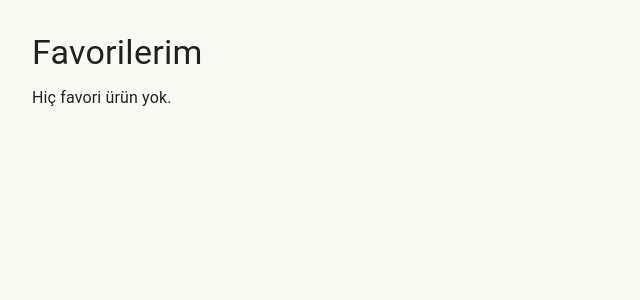
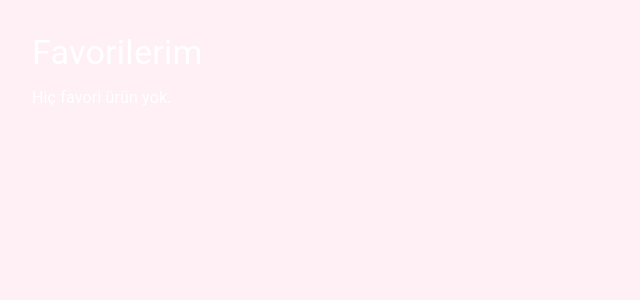
Before and after one commit to Dotzy2482/alisveris-uygulamasi, a React (Create React App) app: page /favorites in a window 1280 px wide. Shown: the top 300 px of the page, without its empty margins (0-640 px from the left). Built offline with nearby package versions, Linux system fonts and the light colour scheme.

Commit message:
transparent tema

```diff
--- a/src/Theme/theme.ts
+++ b/src/Theme/theme.ts
@@ -2,22 +2,93 @@ import { createTheme } from "@mui/material/styles";
 
 const theme = createTheme({
   palette: {
+    mode: "light",
     background: {
-      default: "#FAFAF5", // Arka plan
+      default: "#fff0f5", // Hafif pastel arka plan
+      paper: "rgba(255, 255, 255, 0.08)", // Glass morphism için yarı saydamlık
     },
     primary: {
-      main: "#556B2F", // Ana buton
+      main: "rgba(255, 255, 255, 0.15)",
       contrastText: "#ffffff",
     },
-    secondary: {
-      main: "#FDE68A", // Hover veya ikinci buton
-    },
-    success: {
-      main: "#CDE4A7", // Onay butonları vb.
+    text: {
+      primary: "#ffffff",
+      secondary: "#ffffff",
     },
   },
   shape: {
-    borderRadius: 12, // Tüm bileşenlerde köşe yumuşaklığı
+    borderRadius: 20,
+  },
+  components: {
+    MuiPaper: {
+      styleOverrides: {
+        root: {
+          backgroundColor: "rgba(255, 255, 255, 0.08)",
+          border: "1px solid rgba(255, 255, 255, 0.25)",
+          backdropFilter: "blur(20px)",
+          WebkitBackdropFilter: "blur(20px) saturate(180%)",
+          borderRadius: "30px",
+          boxShadow: `
+            0 4px 20px rgba(31, 38, 135, 0.2),
+            inset 0 1px 1px rgba(255, 255, 255, 0.06),
+            inset 0 -1px 1px rgba(0, 0, 0, 0.05)
+          `,
+          color: "#fff",
+        },
+      },
+    },
+    MuiTextField: {
+      styleOverrides: {
+        root: {
+          "& .MuiOutlinedInput-root": {
+            backgroundColor: "rgba(255, 255, 255, 0.05)",
+            borderRadius: 12,
+            color: "#fff",
+            "& fieldset": {
+              borderColor: "rgba(255, 255, 255, 0.2)",
+            },
+            "&:hover fieldset": {
+              borderColor: "rgba(255, 255, 255, 0.4)",
+            },
+            "&.Mui-focused fieldset": {
+              borderColor: "rgba(255, 255, 255, 0.6)",
+            },
+          },
+          "& .MuiInputLabel-root": {
+            color: "#fff",
+          },
+        },
+      },
+    },
+    MuiCheckbox: {
+      styleOverrides: {
+        root: {
+          color: "rgba(255, 255, 255, 0.6)",
+          "&.Mui-checked": {
+            color: "rgba(255, 255, 255, 0.9)",
+          },
+        },
+      },
+    },
+    MuiButton: {
+      styleOverrides: {
+        root: {
+          background: "rgba(255, 255, 255, 0.15)",
+          color: "#ffffff",
+          borderRadius: 12,
+          fontWeight: "bold",
+          textTransform: "none",
+          border: "1px solid rgba(255, 255, 255, 0.3)",
+          boxShadow: "0 4px 20px rgba(255, 255, 255, 0.1)",
+          backdropFilter: "blur(12px)",
+          WebkitBackdropFilter: "blur(12px)",
+          "&:hover": {
+            background: "rgba(255, 255, 255, 0.25)",
+            boxShadow: "0 6px 30px rgba(255, 255, 255, 0.2)",
+          },
+        },
+      },
+    },
   },
 });
 
--- a/src/pages/LoginPage.tsx
+++ b/src/pages/LoginPage.tsx
@@ -15,7 +15,7 @@ import {
 import { Visibility, VisibilityOff } from "@mui/icons-material";
 import { useNavigate } from "react-router-dom";
 import * as THREE from "three";
-import CELLS from "vanta/dist/vanta.cells.min";
+import FOG from "vanta/dist/vanta.fog.min";
 
 const LoginPage = () => {
   const [userName, setUserName] = useState("");
@@ -26,9 +26,8 @@ const LoginPage = () => {
   const navigate = useNavigate();
 
   const vantaRef = useRef<HTMLDivElement>(null);
-  const vantaEffect = useRef<any>(null); // useState yerine useRef
+  const vantaEffect = useRef<any>(null);
 
-  // Giriş yapmışsa yönlendir
   useEffect(() => {
     const user = localStorage.getItem("userName");
     if (user) {
@@ -36,16 +35,18 @@ const LoginPage = () => {
     }
   }, [navigate]);
 
-  // Vanta efekti başlat
   useEffect(() => {
     if (!vantaEffect.current && vantaRef.current) {
-      vantaEffect.current = CELLS({
+      vantaEffect.current = FOG({
         el: vantaRef.current,
         THREE,
-        color1: 0x0c8c8c,
-        color2: 0xffe735,
-        size: 1.5,
-        speed: 1.0,
+        highlightColor: 0xffc300,
+        midtoneColor: 0xff1f00,
+        lowlightColor: 0x2d00ff,
+        baseColor: 0xffebeb,
+        blurFactor: 0.6,
+        speed: 1,
+        zoom: 1,
       });
     }
 
@@ -53,7 +54,7 @@ const LoginPage = () => {
       vantaEffect.current?.destroy();
       vantaEffect.current = null;
     };
-  }, []); // sadece ilk renderda çalışır
+  }, []);
 
   const handleLogin = () => {
     if (userName.trim() && password.trim()) {
@@ -92,13 +93,20 @@ const LoginPage = () => {
           sx={{
             padding: 4,
             width: 350,
-            backdropFilter: "blur(10px)",
-            backgroundColor: "rgba(0, 0, 0, 0.4)",
-            borderRadius: 3,
-            color: "white",
-            boxShadow: "0 8px 32px 0 rgba(0, 0, 0, 0.37)",
+            borderRadius: "30px",
+            background: "rgba(255, 255, 255, 0.08)",
+            border: "1px solid rgba(255, 255, 255, 0.25)",
+            backdropFilter: "blur(20px)",
+            WebkitBackdropFilter: "blur(20px) saturate(180%)",
+            color: "#fff",
+            boxShadow: `
+              0 4px 16px 0 rgba(31, 38, 135, 0.2),
+              inset 0 1px 1px rgba(255, 255, 255, 0.08),
+              inset 0 -1px 1px rgba(0, 0, 0, 0.05)
+            `,
           }}
         >
+
           <Typography variant="h5" mb={3} textAlign="center" sx={{ color: "white" }}>
             Giriş Yap
           </Typography>
@@ -110,8 +118,24 @@ const LoginPage = () => {
             margin="normal"
             value={userName}
             onChange={(e) => setUserName(e.target.value)}
-            InputProps={{ style: { color: "white" } }}
-            InputLabelProps={{ style: { color: "#ccc" } }}
+            sx={{
+              input: { color: "white" },
+              label: { color: "#fff" },
+              "& .MuiOutlinedInput-root": {
+                background: "rgba(255,255,255,0.05)",
+                borderRadius: "12px",
+                "& fieldset": {
+                  borderColor: "rgba(255, 255, 255, 0.2)",
+                },
+                "&:hover fieldset": {
+                  borderColor: "rgba(255, 255, 255, 0.4)",
+                },
+                "&.Mui-focused fieldset": {
+                  borderColor: "rgba(255, 255, 255, 0.6)",
+                },
+              },
+            }}
+            InputLabelProps={{ style: { color: "#fff" } }}
           />
 
           <TextField
@@ -121,21 +145,43 @@ const LoginPage = () => {
             margin="normal"
             value={password}
             onChange={(e) => setPassword(e.target.value)}
+            sx={{
+              input: { color: "#fff" },
+              "& .MuiOutlinedInput-root": {
+                background: "rgba(255,255,255,0.05)",
+                borderRadius: "12px",
+                "& fieldset": {
+                  borderColor: "rgba(255, 255, 255, 0.2)",
+                },
+                "&:hover fieldset": {
+                  borderColor: "rgba(255, 255, 255, 0.4)",
+                },
+                "&.Mui-focused fieldset": {
+                  borderColor: "rgba(255, 255, 255, 0.6)",
+                },
+              },
+            }}
+            InputLabelProps={{
+              sx: {
+                color: "#fff",
+                "&.Mui-focused": {
+                  color: "#fff",
+                },
+              },
+            }}
             InputProps={{
-              style: { color: "white" },
               endAdornment: (
                 <InputAdornment position="end">
                   <IconButton onClick={togglePasswordVisibility} edge="end">
                     {showPassword ? (
-                      <VisibilityOff sx={{ color: "white" }} />
+                      <VisibilityOff sx={{ color: "#fff" }} />
                     ) : (
-                      <Visibility sx={{ color: "white" }} />
+                      <Visibility sx={{ color: "#fff" }} />
                     )}
                   </IconButton>
                 </InputAdornment>
               ),
             }}
-            InputLabelProps={{ style: { color: "#ccc" } }}
           />
 
           <FormControlLabel
@@ -143,26 +189,34 @@ const LoginPage = () => {
               <Checkbox
                 checked={rememberMe}
                 onChange={(e) => setRememberMe(e.target.checked)}
-                sx={{ color: "#ccc" }}
+                sx={{ color: "#fff" }}
               />
             }
             label="Beni Hatırla"
-            sx={{ color: "#ccc", mt: 1 }}
+            sx={{ color: "#fff", mt: 1 }}
           />
 
           <Button
+            onClick={handleLogin}
             fullWidth
             variant="contained"
             sx={{
               mt: 2,
-              background: "linear-gradient(to right, #6c8e00, #9dbd1c)",
+              background: "rgba(255, 255, 255, 0.15)",
               color: "#fff",
-              fontWeight: "bold",
+              textTransform: "none",
+              fontWeight: 500,
+              border: "1px solid rgba(255, 255, 255, 0.3)",
+              backdropFilter: "blur(12px)",
+              WebkitBackdropFilter: "blur(12px)",
+              boxShadow: "0 4px 20px rgba(255, 255, 255, 0.1)",
+              textShadow: "0 1px 2px rgba(0, 0, 0, 0.3)",
               '&:hover': {
-                background: "linear-gradient(to right, #5a7600, #8cab17)",
+                background: "rgba(255, 255, 255, 0.25)",
+                boxShadow: "0 6px 30px rgba(255, 255, 255, 0.2)",
+                transform: "scale(1.02)",
               },
             }}
-            onClick={handleLogin}
           >
             GİRİŞ YAP
           </Button>
--- a/src/vanta.d.ts
+++ b/src/vanta.d.ts
@@ -1 +1,4 @@
-declare module "vanta/dist/vanta.cells.min";
+declare module "vanta/dist/vanta.fog.min" {
+  const effect: any;
+  export default effect;
+}
```
